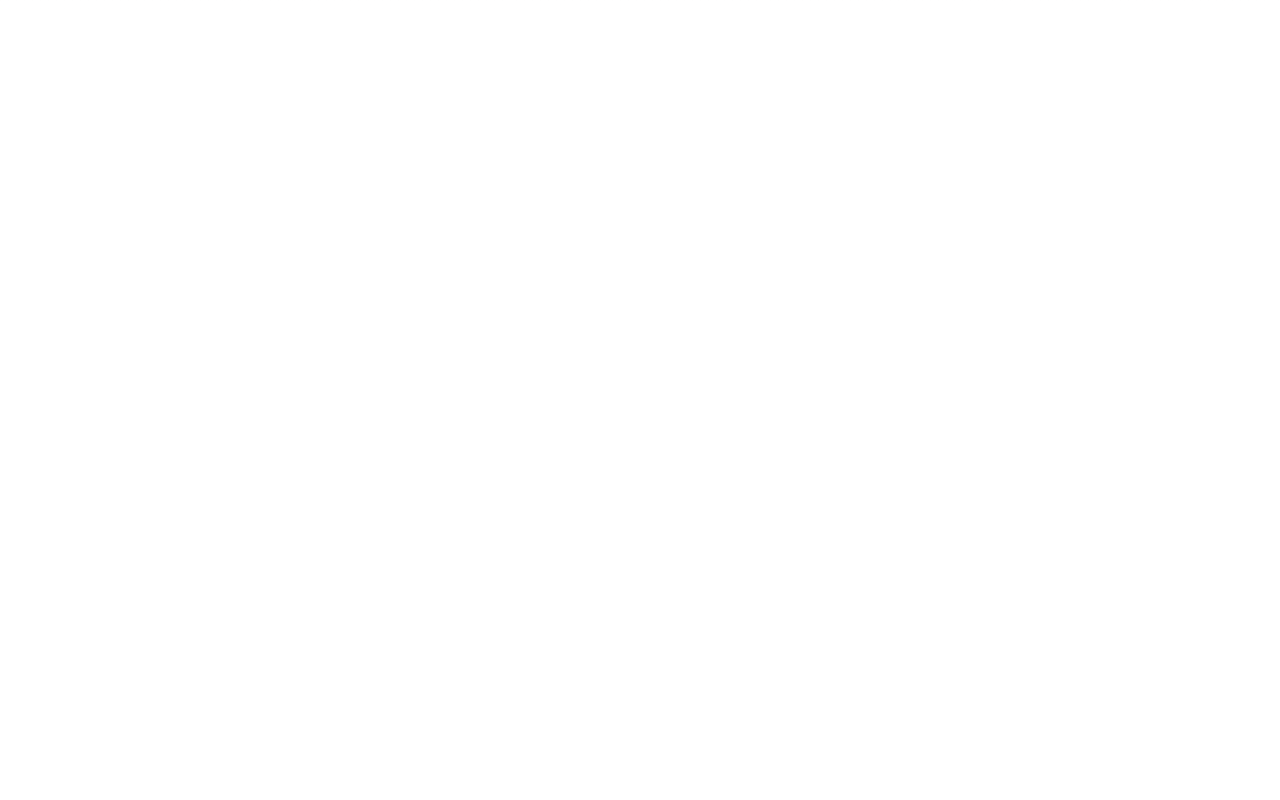
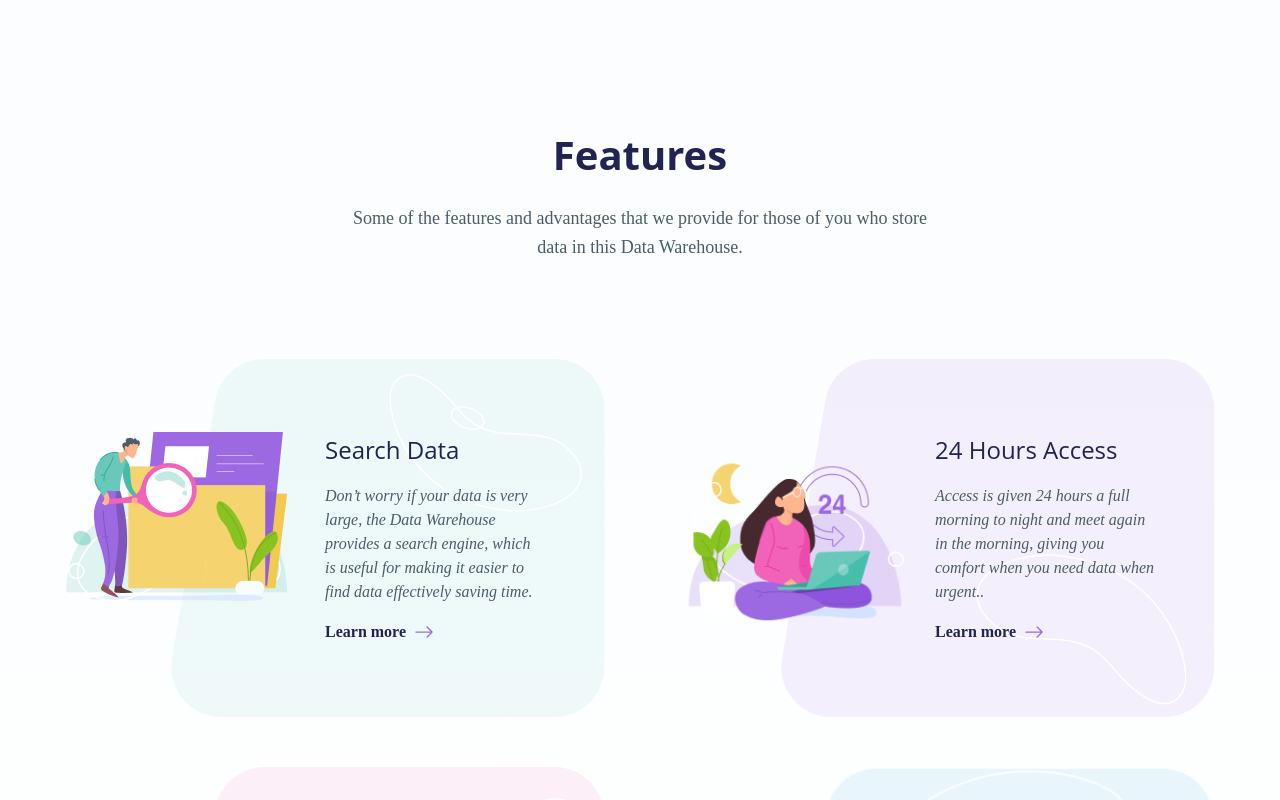
Before and after one commit to mahima98/aos-animation, a React (Vite) app: page / in a window 1280 px wide. Shown: the part 1580-2380 px from the top of the page. Before the commit the page ends 1590 px from the top, so only its background shows below. Built offline with nearby package versions, Linux system fonts and the light colour scheme.

Commit message:
Added features section

```diff
--- a/src/App.css
+++ b/src/App.css
@@ -35,7 +35,7 @@
   h2 {
     @apply text-[40px] font-bold leading-tight;
   }
-  .h3 {
+  h3 {
     @apply text-[24px];
   }
   .lead {
--- a/src/App.jsx
+++ b/src/App.jsx
@@ -1,10 +1,10 @@
 import React, { useState } from "react";
-// import reactLogo from './assets/react.svg'
 import "./App.css";
 import Aos from "aos";
 import "aos/dist/aos.css";
 import Hero from "./components/Hero";
 import About from "./components/About";
+import Features from "./components/Features";
 
 function App() {
   Aos.init({
@@ -15,6 +15,7 @@
     <div>
       <Hero />
       <About />
+      <Features />
     </div>
   );
 }
--- a/src/components/Features.jsx
+++ b/src/components/Features.jsx
@@ -1,7 +1,65 @@
-import React from 'react';
+import React from "react";
+import { featuresData } from "../data";
+
+import { BsArrowRight } from "react-icons/bs";
 
 const Features = () => {
-  return <div>Features</div>;
+  const { title, subtitle, list } = featuresData;
+
+  return (
+    <section className="feature  my-[70px] xl:my-[150px]">
+      <div className="container mx-auto">
+        <div className="feature-title text-center">
+          <h2
+            className="mb-6 xl-mb-12"
+            data-aos="fade-down"
+            data-aos-delay="200"
+          >
+            {title}
+          </h2>
+          <p className="lead max-w-[584px] mx-auto mb-16 xl:mb-24">
+            {subtitle}
+          </p>
+        </div>
+        <div className="feature-list grid grid-cols-1 gap-[50px] lg:grid-cols-2">
+          {list.map((feature, index) => {
+            const { image, bgImage, title, description, linkText, delay } =
+              feature;
+            return (
+              <div
+                className="feature-list-wrapper w-full max-w-[540px] mx-auto h-[358px] relative flex flex-col items-center justify-center xl:flex-row xl:justify-start"
+                key={index}
+                data-aos="zoom-in"
+                data-aos-offset="100"
+                data-aos-delay={delay}
+              >
+                <div className="bg-image hidden lg:flex absolute top-0 right-0 -z-10">
+                  <img src={bgImage} alt="" />
+                </div>
+                <div
+                  className="illustration max-w-[120px] xl:mr-7 xl:max-w-[232px]"
+                  data-aos="zoom-in-right"
+                  data-aos-delay={delay}
+                >
+                  <img src={image} alt="" srcset="" />
+                </div>
+                <div className="description max-w-[220px]">
+                  <h3 className="mb-4">{title}</h3>
+                  <p className="font-light italic mb-4">{description}</p>
+                  <div className="flex items-center gap-x-2 group">
+                    <a href="" className=" text-primary font-bold">
+                      {linkText}
+                    </a>
+                    <BsArrowRight className="text-xl text-accent-primary group-hover:ml-[5px] transition-all" />
+                  </div>
+                </div>
+              </div>
+            );
+          })}
+        </div>
+      </div>
+    </section>
+  );
 };
 
 export default Features;
```
